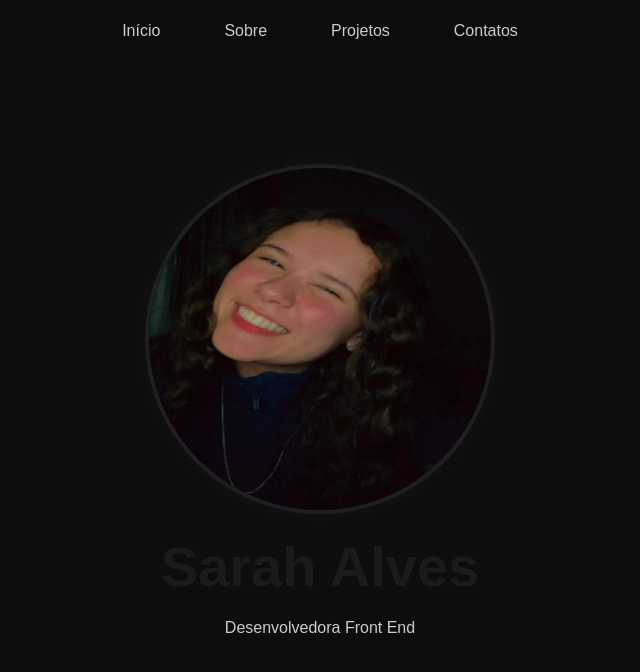
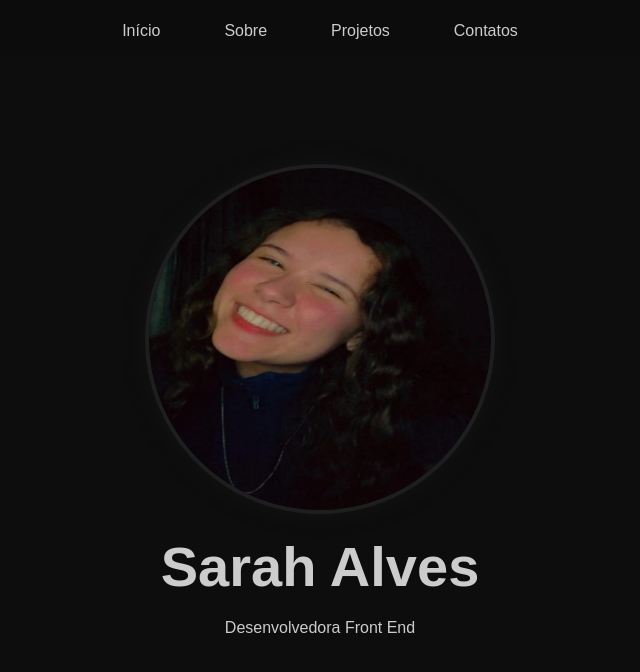
Before and after one commit to SarahSantos-Dev/Portif-lio-Sarah, a plain HTML site: page index.html in a window 1280 px wide. Shown: the whole page, without its empty margins (320-960 px from the left). Drawn offline with Linux system fonts and the light colour scheme.

Commit message:
Update style.css

```diff
--- a/style.css
+++ b/style.css
@@ -100,7 +100,7 @@ main {
 /* Título principal */
 h1 {
   font-size: 3.5rem;
-  color: var(--primaria);
+  color: var(--claro);
   font-weight: bold;
   margin: 20px;
 }
```
